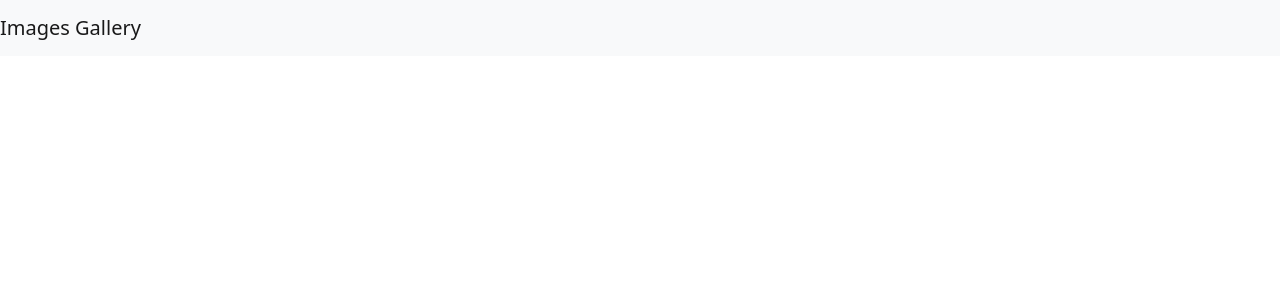
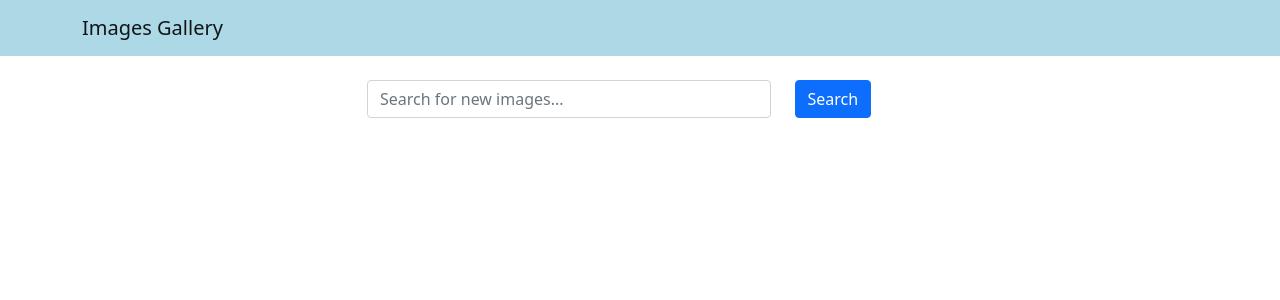
Before and after one commit to rodrigoptrln/images-gallery, a React (Create React App) app in the folder frontend/: page / in a window 1280 px wide. Shown: the top 300 px of the page. Built offline with nearby package versions, Linux system fonts and the light colour scheme.

Commit message:
controlled search component

```diff
--- a/frontend/src/App.js
+++ b/frontend/src/App.js
@@ -1,10 +1,20 @@
+import { useState } from "react";
 import "bootstrap/dist/css/bootstrap.min.css";
 import Header from "./components/Header";
+import Search from "./components/Search";
 
 function App() {
+  const [word, setWord] = useState('');
+
+  const handleSearchSubmit = (e) => {
+    e.preventDefault();
+    console.log(word);
+  }
+
   return (
     <div className="App">
      <Header title="Images Gallery"/>
+     <Search word={word} setWord={setWord} handleSubmit={handleSearchSubmit} />
     </div>
   );
 }
--- a/frontend/src/components/Header.js
+++ b/frontend/src/components/Header.js
@@ -1,10 +1,16 @@
 import React from 'react';
-import { Navbar } from 'react-bootstrap';
+import { Navbar, Container } from 'react-bootstrap';
+
+const navbarStyle = {
+  backgroundColor: 'lightblue'
+};
 
 function Header ({ title }) {
   return (
-    <Navbar bg="light" variant="light">
-      <Navbar.Brand href="/">{title}</Navbar.Brand>
+    <Navbar style={navbarStyle} variant="light">
+      <Container>
+        <Navbar.Brand href="/">{title}</Navbar.Brand>
+      </Container>
     </Navbar>
   );
 }
--- /dev/null
+++ b/frontend/src/components/Search.js
@@ -0,0 +1,32 @@
+import React from "react";
+import { Container, Row, Col, Form, Button } from "react-bootstrap";
+
+function Search( { word, setWord, handleSubmit } ) {
+  return (
+    <Container className="mt-4">
+      <Row className="justify-content-center">
+        <Col xs={12} md={8} lg={6}>
+          <Form onSubmit={handleSubmit}>
+            <Row>
+              <Col xs={9}>
+                <Form.Control
+                  type="text"
+                  value={word}
+                  onChange={(e) => setWord(e.target.value)}
+                  placeholder="Search for new images..."
+                />
+              </Col>
+              <Col>
+                <Button variant="primary" type="submit">
+                  Search
+                </Button>
+              </Col>
+            </Row>
+          </Form>
+        </Col>
+      </Row>
+    </Container>
+  );
+};
+
+export default Search
```
